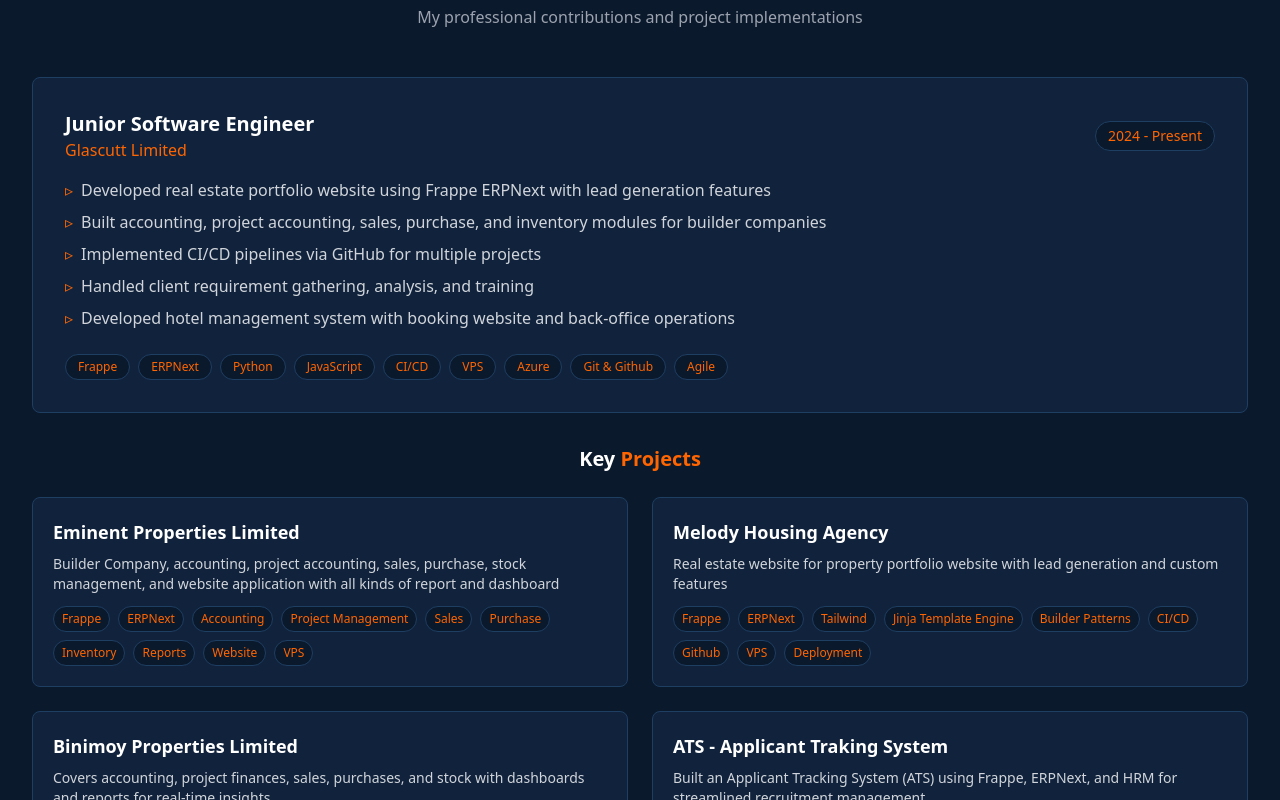
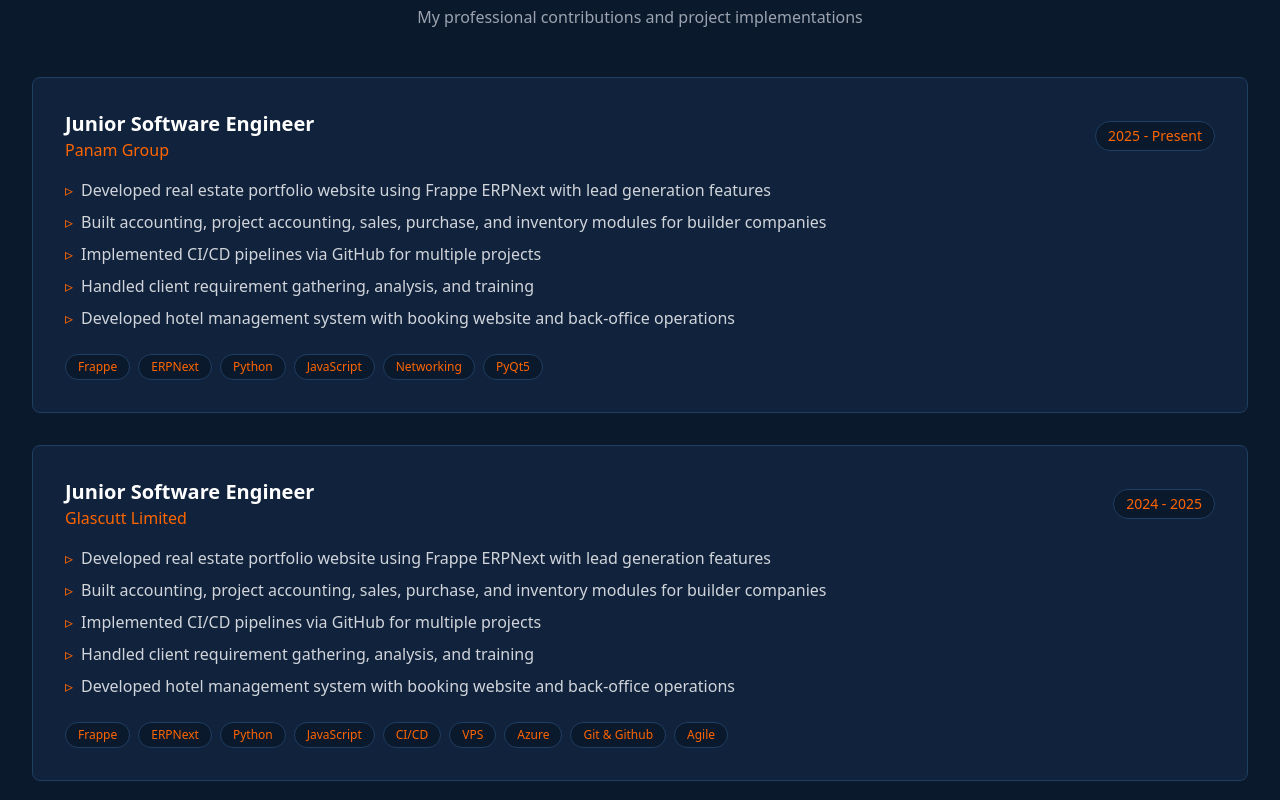
Before and after one commit to tanvirmahmud66/my-react-tailwind-app, a React (Vite) app: page / in a window 1280 px wide. Shown: the part 1780-2580 px from the top of the page. Built offline with nearby package versions, Linux system fonts and the light colour scheme.

Commit message:
Update Data.jsx

```diff
--- a/src/data/Data.jsx
+++ b/src/data/Data.jsx
@@ -136,8 +136,21 @@
   experiences: [
     {
       role: "Junior Software Engineer",
+      company: "Panam Group",
+      duration: "2025 - Present",
+      description: [
+        "Developed real estate portfolio website using Frappe ERPNext with lead generation features",
+        "Built accounting, project accounting, sales, purchase, and inventory modules for builder companies",
+        "Implemented CI/CD pipelines via GitHub for multiple projects",
+        "Handled client requirement gathering, analysis, and training",
+        "Developed hotel management system with booking website and back-office operations"
+      ],
+      tags: ["Frappe", "ERPNext", "Python", "JavaScript", "Networking", "PyQt5"]
+    },
+    {
+      role: "Junior Software Engineer",
       company: "Glascutt Limited",
-      duration: "2024 - Present",
+      duration: "2024 - 2025",
       description: [
         "Developed real estate portfolio website using Frappe ERPNext with lead generation features",
         "Built accounting, project accounting, sales, purchase, and inventory modules for builder companies",
@@ -147,6 +160,7 @@
       ],
       tags: ["Frappe", "ERPNext", "Python", "JavaScript", "CI/CD", "VPS", "Azure", "Git & Github", "Agile"]
     },
+
   ],
   projects: {
     title: "Key",
```
